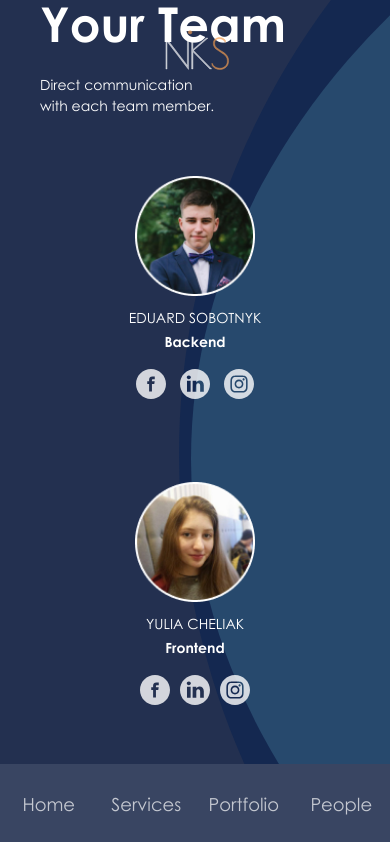
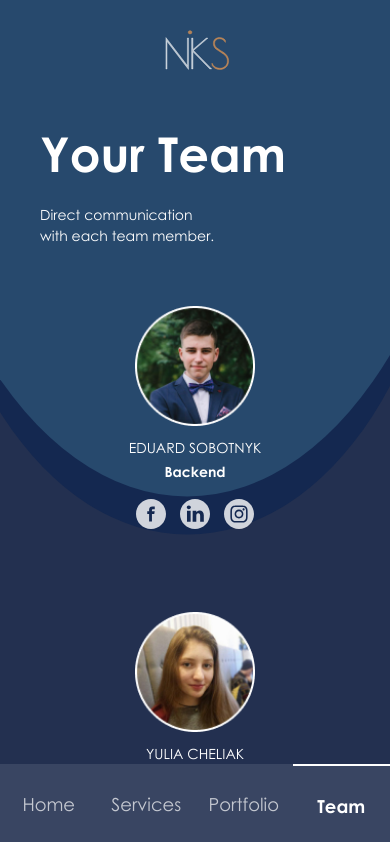
Before and after one commit to Edward-Fedoruk/Niks, a Next.js app: page /team in a window 390 px wide. Shown: the top 842 px of the page. Built offline with nearby package versions, Linux system fonts and the light colour scheme.

Commit message:
added mobile version

```diff
--- a/src/components/MobileNav/MobileNav.jsx
+++ b/src/components/MobileNav/MobileNav.jsx
@@ -9,7 +9,7 @@ const routes = [
   { routeName: 'Home', route: '/' },
   { routeName: 'Services', route: '/services' },
   { routeName: 'Portfolio', route: '/portfolio' },
-  { routeName: 'People', route: '/people' },
+  { routeName: 'Team', route: '/team' },
 ];
 
 const MobileNav = () => {
--- a/src/components/MobileNav/styles.module.scss
+++ b/src/components/MobileNav/styles.module.scss
@@ -22,7 +22,7 @@
 
 .mobileNav {
   width: 100%;
-  position: absolute;
+  position: fixed;
   left: 0;
   display: flex;
   bottom: 0;
--- a/src/components/TeamPage/styles.module.scss
+++ b/src/components/TeamPage/styles.module.scss
@@ -2,7 +2,7 @@
 .team {
   display: flex;
   align-items: center;
-  height: 100vh;
+  min-height: 100vh;
   background-color: $color-alpha;
 }
 .teamWrapper {
@@ -19,7 +19,7 @@
   }
 }
 .circles {
-  position: absolute;
+  position: fixed;
   top: 0;
   left: 0;
   width: 100vw;
@@ -36,6 +36,25 @@
   border-radius: 50%;
   transform: translateY(-20%);
   z-index: 1;
+
+  @include tablet {
+    left: -11vw;
+    height: 100%;
+    width: 120%;
+    transform: translateY(-34%);
+  }
+
+  @include smallTablet {
+    left: -1vw;
+    height: 83%;
+    width: 100%;
+  }
+
+  @include wideMobile {
+    left: -19vw;
+    height: 96%;
+    width: 134%;
+  }
 }
 .secondaryCircle {
   position: absolute;
@@ -46,10 +65,31 @@
   border-radius: 50%;
   transform: translateY(-18%);
   z-index: 1;
+
+  @include tablet {
+    left: 0;
+    height: 110%;
+    width: 90%;
+    transform: translate(5%, -43%);
+  }
+
+  @include smallTablet {
+    height: 90%;
+  }
+
+  @include wideMobile {
+    height: 120%;
+    width: 150%;
+    transform: translate(-18%, -51%);
+  }
 }
 .container {
   margin: auto;
   z-index: 2;
+
+  @include tablet {
+    margin-top: 130px;
+  }
 }
 .teamHeading {
   @include h2();
--- a/src/sass/reset.scss
+++ b/src/sass/reset.scss
@@ -13,7 +13,7 @@ article, aside, details, figcaption, figure, footer, header, hgroup, menu, nav,
 body {
   line-height: 1;
   font-size: 14px;
-  overflow: hidden;
+  //overflow: hidden;
 }
 ol, ul {
 	list-style: none;
```
